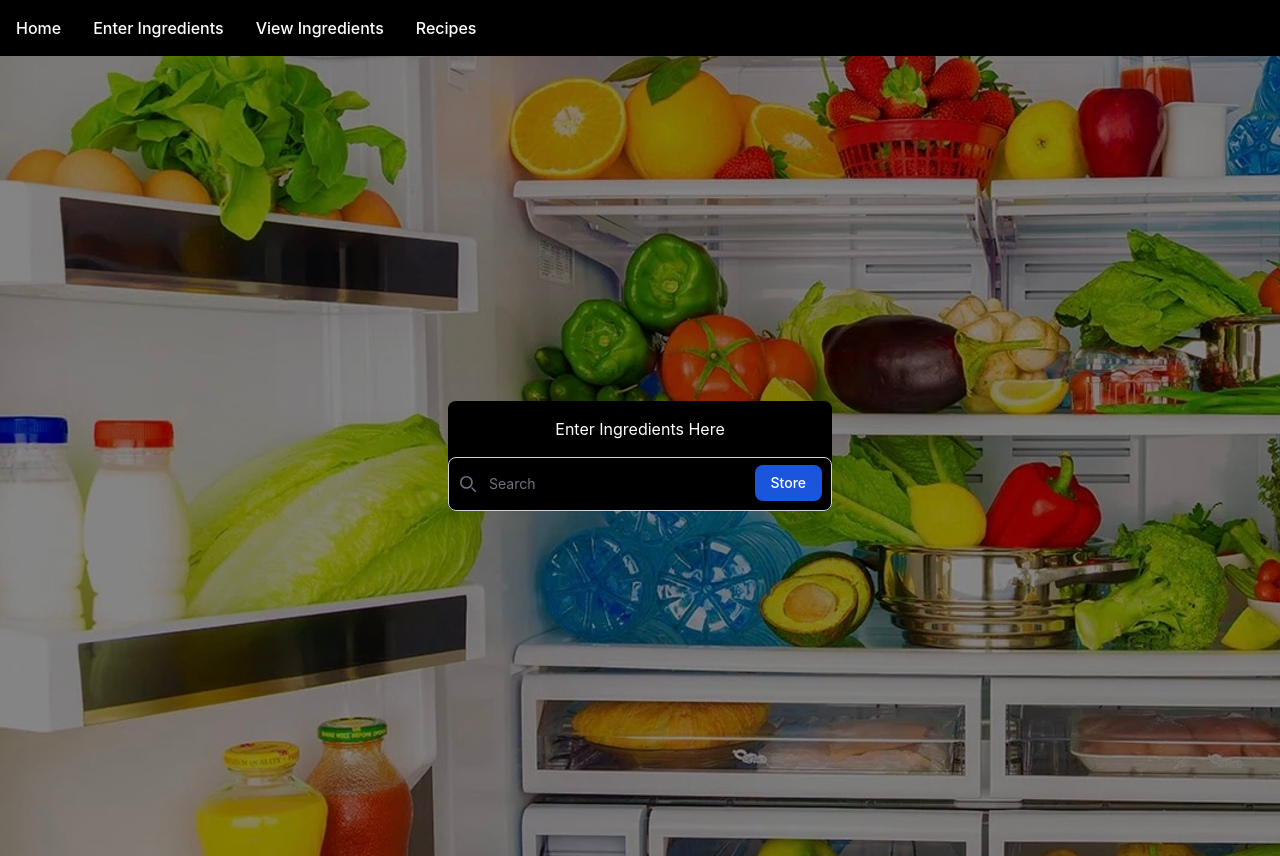
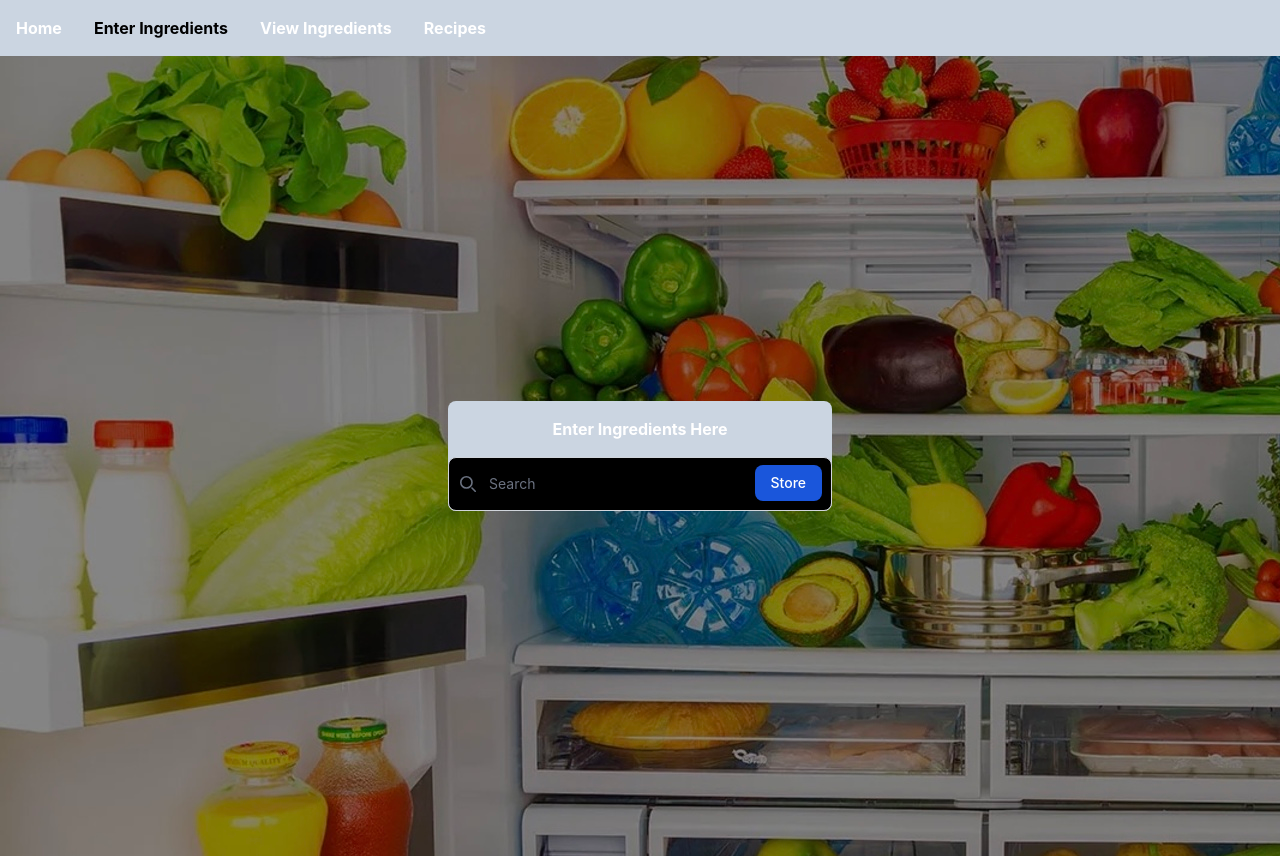
Before and after one commit to ango10/LAHACKS24, a React (Create React App) app in the folder lahacks24/: page /Camera in a window 1280 px wide. Built offline with nearby package versions, Linux system fonts and the light colour scheme.

Commit message:
fixed merge

```diff
--- a/lahacks24/package.json
+++ b/lahacks24/package.json
@@ -18,6 +18,7 @@
     "react": "^18.2.0",
     "react-dom": "^18.2.0",
     "react-scripts": "5.0.1",
+    "react-typed": "^2.0.12",
     "web-vitals": "^2.1.4"
   },
   "scripts": {
--- a/lahacks24/src/App.js
+++ b/lahacks24/src/App.js
@@ -3,6 +3,7 @@ import "./App.css";
 import ReactDOM from "react-dom/client";
 import { Auth0Provider } from "@auth0/auth0-react";
 import { BrowserRouter, Routes, Route } from "react-router-dom";
+import ReactTyped from "react-typed";
 import Home from "./pages/Home";
 import Camera from "./pages/Camera";
 import View from "./pages/View";
--- a/lahacks24/src/pages/Camera.js
+++ b/lahacks24/src/pages/Camera.js
@@ -38,92 +38,39 @@ const Camera = () => {
     return <div>Loading ...</div>;
   }
 
-  return (
-    <div style={{ backgroundImage: `url("/fridge.jpg")` }}>
-      <div>
-        <div className="bg-black">
+    return ( <div style={{ backgroundImage: `url("/fridge.jpg")`}}>
+        <div className='bg-slate-300'>
             <div class="flex flex-wrap items-center justify-between mx-auto p-4">
-            <ul class="font-medium flex flex-col p-4 md:p-0 mt-4 border border-gray-100 rounded-lg md:flex-row md:space-x-8 rtl:space-x-reverse md:mt-0 md:border-0 dark:bg-gray-800 md:dark:bg-gray-900 dark:border-gray-700">
+                <ul class="font-bold flex flex-col p-4 md:p-0 mt-4 border border-gray-100 rounded-lg md:flex-row md:space-x-8 rtl:space-x-reverse md:mt-0 md:border-0 dark:bg-gray-800 md:dark:bg-gray-900 dark:border-gray-700">
                     <li>
-                <a
-                  href="/"
-                  class="block py-2 px-3 text-white rounded hover:bg-gray-100 md:hover:bg-transparent md:border-0 md:hover:text-blue-700 md:p-0 dark:text-white md:dark:hover:text-blue-500 dark:hover:bg-gray-700 dark:hover:text-white md:dark:hover:bg-transparent"
-                >
-                  Home
-                </a>
+                        <a href="/" class="block py-2 px-3 text-white rounded hover:bg-gray-100 md:hover:bg-transparent md:border-0 md:hover:text-blue-700 md:p-0 dark:text-white md:dark:hover:text-blue-500 dark:hover:bg-gray-700 dark:hover:text-white md:dark:hover:bg-transparent">Home</a>
                     </li>
                     <li>
-                <a
-                  href="/Camera"
-                  class="block py-2 px-3 text-white rounded md:border-0 md:p-0 dark:text-white :bg-transparent"
-                >
-                  Enter Ingredients
-                </a>
+                        <a href="/Camera" class="block py-2 px-3 text-black rounded md:border-0 md:p-0 dark:text-white :bg-transparent">Enter Ingredients</a>
                     </li>
                     <li>
-                <a
-                  href="/View"
-                  class="block py-2 px-3 text-white rounded hover:bg-gray-100 md:hover:bg-transparent md:border-0 md:hover:text-blue-700 md:p-0 dark:text-white md:dark:hover:text-blue-500 dark:hover:bg-gray-700 dark:hover:text-white md:dark:hover:bg-transparent"
-                >
-                  View Ingredients
-                </a>
+                        <a href="/View" class="block py-2 px-3 text-white rounded hover:bg-gray-100 md:hover:bg-transparent md:border-0 md:hover:text-blue-700 md:p-0 dark:text-white md:dark:hover:text-blue-500 dark:hover:bg-gray-700 dark:hover:text-white md:dark:hover:bg-transparent">View Ingredients</a>
                     </li>
                     <li>
-                <a
-                  href="/Recipes"
-                  class="block py-2 px-3 text-white rounded hover:bg-gray-100 md:hover:bg-transparent md:border-0 md:hover:text-blue-700 md:p-0 dark:text-white md:dark:hover:text-blue-500 dark:hover:bg-gray-700 dark:hover:text-white md:dark:hover:bg-transparent"
-                >
-                  Recipes
-                </a>
+                        <a href="/Recipes" class="block py-2 px-3 text-white rounded hover:bg-gray-100 md:hover:bg-transparent md:border-0 md:hover:text-blue-700 md:p-0 dark:text-white md:dark:hover:text-blue-500 dark:hover:bg-gray-700 dark:hover:text-white md:dark:hover:bg-transparent">Recipes</a>
                     </li>
                 </ul>
             </div>
         </div>
         <form>
             <div className="flex justify-center items-center h-screen">
-            <div className="bg-black rounded-lg text-white text-center">
-              <h1 className="text-center py-4 text-white">
-                Enter Ingredients Here
-              </h1>
-              <form className="w-96">
-                <label
-                  for="search"
-                  class="mb-2 text-sm font-medium text-gray-900 sr-only dark:text-white"
-                >
-                  Search
-                </label>
+              <div className='bg-slate-300 rounded-lg text-white text-center'>
+                <h1 className='font-bold text-center py-4 text-white'>Enter Ingredients Here</h1>
+              <form className='w-96'>
+                <label for="search" class="mb-2 text-sm font-medium text-gray-900 sr-only dark:text-white">Search</label>
                 <div class="relative">
                   <div class="absolute inset-y-0 start-0 flex items-center ps-3 pointer-events-none">
-                    <svg
-                      class="w-4 h-4 text-gray-500 dark:text-gray-400"
-                      aria-hidden="true"
-                      xmlns="http://www.w3.org/2000/svg"
-                      fill="none"
-                      viewBox="0 0 20 20"
-                    >
-                      <path
-                        stroke="currentColor"
-                        stroke-linecap="round"
-                        stroke-linejoin="round"
-                        stroke-width="2"
-                        d="m19 19-4-4m0-7A7 7 0 1 1 1 8a7 7 0 0 1 14 0Z"
-                      />
+                    <svg class="w-4 h-4 text-gray-500 dark:text-gray-400" aria-hidden="true" xmlns="http://www.w3.org/2000/svg" fill="none" viewBox="0 0 20 20">
+                      <path stroke="currentColor" stroke-linecap="round" stroke-linejoin="round" stroke-width="2" d="m19 19-4-4m0-7A7 7 0 1 1 1 8a7 7 0 0 1 14 0Z"/>
                     </svg>
                   </div>
-                  <input
-                    type="search"
-                    id="search"
-                    class="block w-full p-4 ps-10 text-sm text-white border border-gray-300 rounded-lg bg-black focus:ring-blue-500 focus:border-blue-500 dark:bg-gray-700 dark:border-gray-600 dark:placeholder-gray-400 dark:text-white dark:focus:ring-blue-500 dark:focus:border-blue-500"
-                    placeholder="Search"
-                    required
-                    onChange={handleInputChange}
-                  />
-                  <button
-                    type="submit"
-                    class="text-white absolute end-2.5 bottom-2.5 bg-blue-700 hover:bg-blue-800 focus:ring-4 focus:outline-none focus:ring-blue-300 font-medium rounded-lg text-sm px-4 py-2 dark:bg-blue-600 dark:hover:bg-blue-700 dark:focus:ring-blue-800"
-                  >
-                    Store
-                  </button>
+                    <input type="search" id="search" class="block w-full p-4 ps-10 text-sm text-white border border-gray-300 rounded-lg bg-black focus:ring-blue-500 focus:border-blue-500 dark:bg-gray-700 dark:border-gray-600 dark:placeholder-gray-400 dark:text-white dark:focus:ring-blue-500 dark:focus:border-blue-500" placeholder="Search" required onChange={handleInputChange}/>
+                    <button type="submit" class="text-white absolute end-2.5 bottom-2.5 bg-blue-700 hover:bg-blue-800 focus:ring-4 focus:outline-none focus:ring-blue-300 font-medium rounded-lg text-sm px-4 py-2 dark:bg-blue-600 dark:hover:bg-blue-700 dark:focus:ring-blue-800">Store</button>
                 </div>
               </form>
                 <ul>
@@ -134,7 +81,11 @@ const Camera = () => {
               </div>
             </div>
         </form>
-      </div>
+          <ul>
+              {ingredients.map((ingredient, index) => (
+              <li key={index}>{ingredient}</li>
+              ))}
+          </ul>
         </div>
 );
 };
--- a/lahacks24/src/pages/Home.js
+++ b/lahacks24/src/pages/Home.js
@@ -1,12 +1,14 @@
 import { useAuth0 } from "@auth0/auth0-react";
+import { ReactTyped } from "react-typed";
 
 const Home = () => {
   const { loginWithRedirect } = useAuth0();
 
-  return (
-    <div className="absolute">
+  return (<div>
+    <div className='bg-slate-300'>
+    <div className='absolute'>
       <div class="max-w-screen-xl flex flex-wrap items-center justify-between mx-auto p-4">
-        <ul class="font-medium flex flex-col p-4 md:p-0 mt-4 border border-gray-100 rounded-lg md:flex-row md:space-x-8 rtl:space-x-reverse md:mt-0 md:border-0 dark:bg-gray-800 md:dark:bg-gray-900 dark:border-gray-700">
+        <ul class="font-bold flex flex-col p-4 md:p-0 mt-4 border border-gray-100 rounded-lg md:flex-row md:space-x-8 rtl:space-x-reverse md:mt-0 md:border-0 dark:bg-gray-800 md:dark:bg-gray-900 dark:border-gray-700">
           <li>
             <a
               href="/"
@@ -40,13 +42,23 @@ const Home = () => {
             </a>
           </li>
         </ul>
-        <button
-          class="bg-blue-500 hover:bg-blue-700 text-white font-bold py-2 px-4 rounded"
-          onClick={() => loginWithRedirect()}
-        >
-          Log In
-        </button>
       </div>
+    </div>
+    <div className='pt-3 pr-4 flex justify-end'>
+      <button
+        class="bg-blue-500 hover:bg-blue-700 text-white font-bold py-2 px-4 rounded "
+        onClick={() => loginWithRedirect()}
+      >
+        Log In
+      </button>
+    </div>
+    <div className='text-center flex justify-center items-center h-screen'>
+      <h1 className='font-bold text-8xl'>
+        Welcome to<br></br>
+        <ReactTyped strings={["Recipes Reimagined"]} className='text-blue-500' typeSpeed={150} loop backSpeed={150}/>
+      </h1>
+    </div>
+    </div>
     </div>
   );
 };
```
Also changed, not shown: 1 other file (tests, documents, lock files or other folders). Lines whose indentation alone changed are shown as unchanged.
